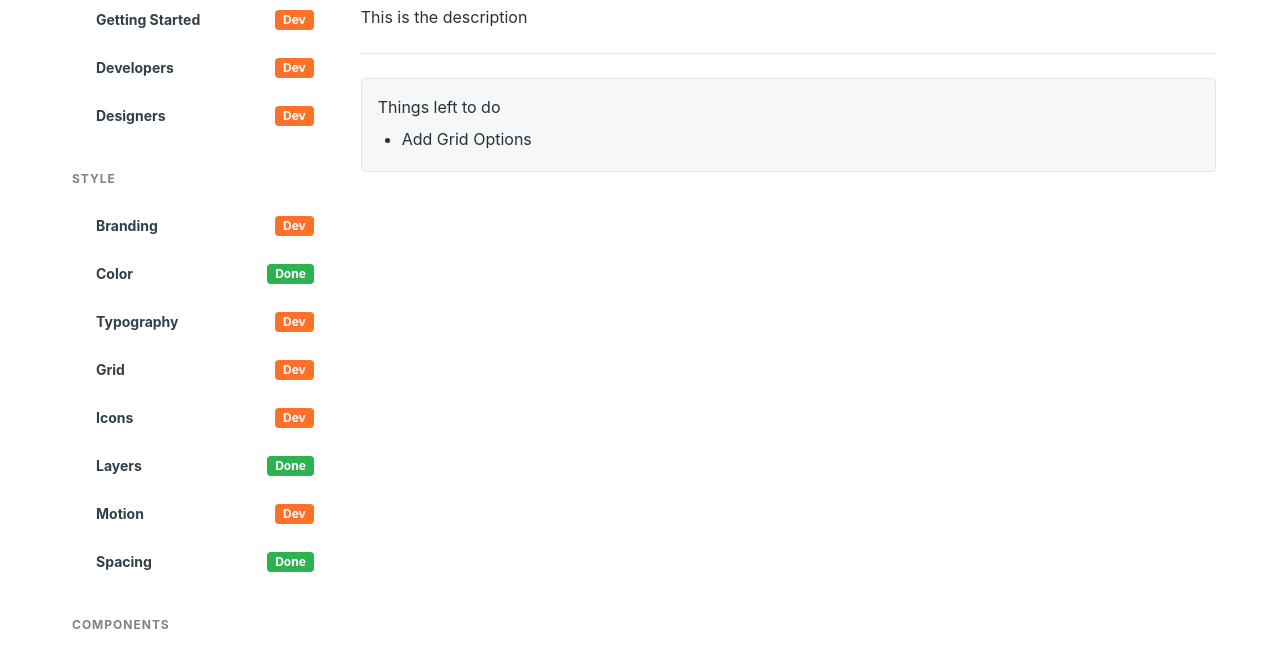
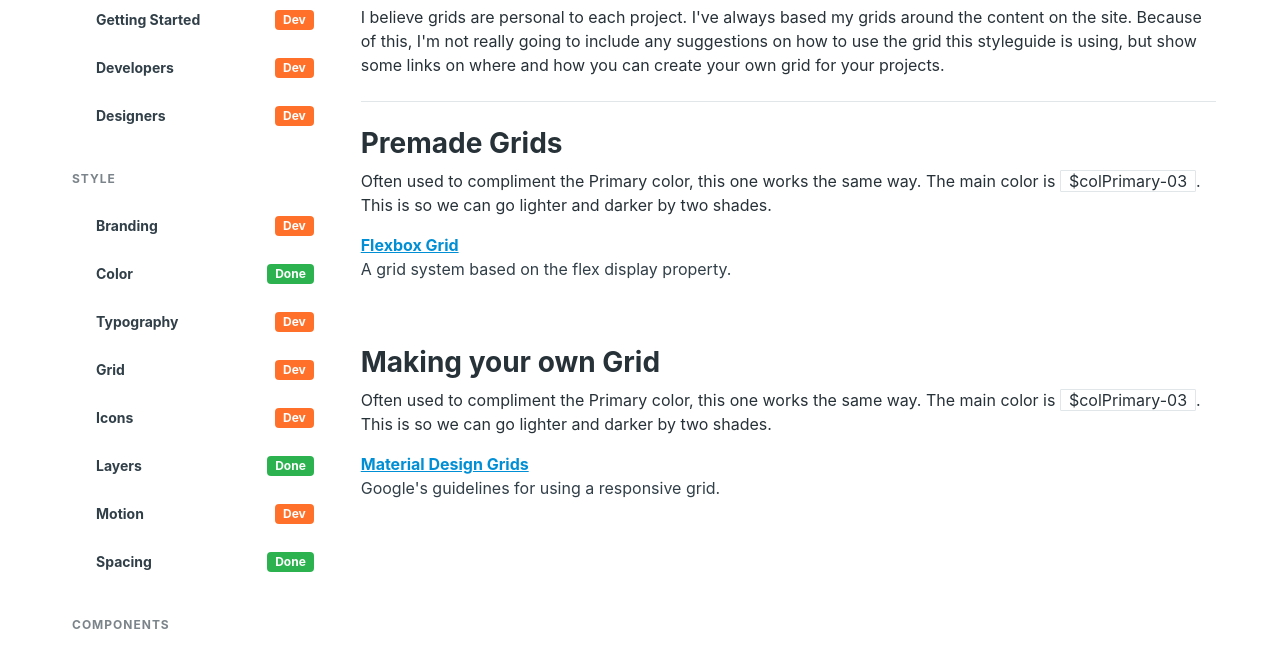
Before and after one commit to eddiemachado/BDS, a plain HTML site: page grid.html in a window 1280 px wide. Shown: the part 148-795 px from the top of the page. Drawn offline with nearby package versions, Linux system fonts and the light colour scheme.

Commit message:
missing from last commit
- updated grid info

```diff
--- a/grid.html
+++ b/grid.html
@@ -43,10 +43,12 @@
 
   		</header> <!-- end header -->
 
-
   		<div class="wrapper">
 
+
+    <!-- grid markup -->
     <div class="db1">
+
             <nav id="navigation" class="side-nav" role="navigation">
 
 
@@ -102,7 +104,8 @@
 
             </nav> <!-- end nav -->
 
-          </div>
+    </div> <!-- end grid markup -->
+
 
       <div class="db2-db4">
 
@@ -110,26 +113,40 @@
 
             <div class="bds-sg-header">
                 <h1>Grid</h1>
-                <p>This is the description</p>
+                <p>I believe grids are personal to each project. I've always based my grids around the content on the site. Because of this, I'm not really going to include any suggestions on how to use the grid this styleguide is using, but show some links on where and how you can create your own grid for your projects.</p>
             </div>
 
-            <div class="notification noti-red">
-                <p>Things left to do</p>
-                <ul>
-                  <li>Add Grid Options</li>
-                </ul>
-            </div>
+            <section class="bds-sg-block">
 
+              <h2 class="bds-sg-subtitle">Premade Grids</h2>
+              <p>Often used to compliment the Primary color, this one works the same way. The main color is <span class="code-inline">$colPrimary-03</span>. This is so we can go lighter and darker by two shades.</p>
 
-        </main>
+              <dl>
+                <dt><a href="http://flexboxgrid.com/">Flexbox Grid</a></dt>
+                <dd>A grid system based on the flex display property.</dd>
+              </dl>
+
+            </section>
+
+            <section class="bds-sg-block">
+
+              <h2 class="bds-sg-subtitle">Making your own Grid</h2>
+              <p>Often used to compliment the Primary color, this one works the same way. The main color is <span class="code-inline">$colPrimary-03</span>. This is so we can go lighter and darker by two shades.</p>
+
+              <dl>
+                <dt><a href="https://material.io/design/layout/responsive-layout-grid.html#columns-gutters-margins">Material Design Grids</a></dt>
+                <dd>Google's guidelines for using a responsive grid.</dd>
+              </dl>
+
+            </section>
+
+        </main> <!-- end main -->
+
+  </div> <!-- end grid db2-db4 -->
 
 
 
-        </div> <!-- end grid db2-db4 -->
-
     </div> <!-- end wrapper -->
 
-
   </body>
-
 </html>
```
Also changed, not shown: 1 other file. Lines whose indentation alone changed are shown as unchanged.
